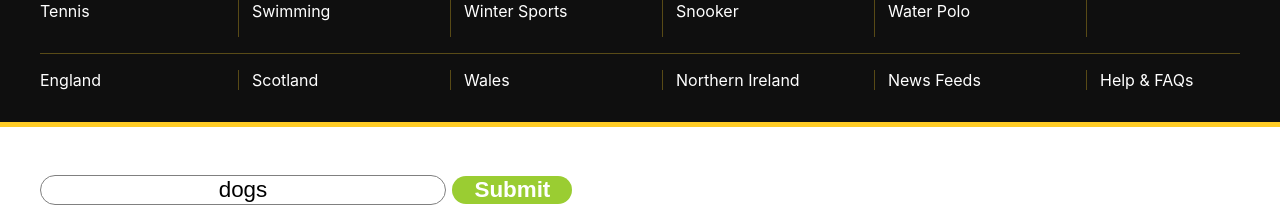
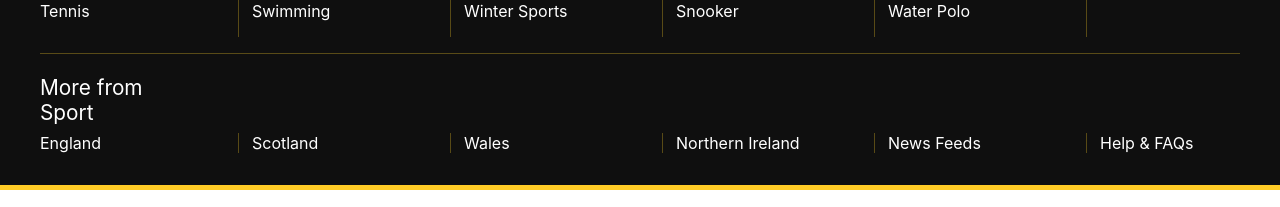
Before and after one commit to nbaldzhiev/sports-site-layout, a React (Create React App) app: page / in a window 1280 px wide. Both pictures are taken after a click on the picture 1228 px from the left and 37 px from the top of the page. Shown: the part 292-499 px from the top of the page. Built offline with nearby package versions, Linux system fonts and the light colour scheme; no server answers.

Commit message:
add more from sport paragraph

```diff
--- a/src/App.css
+++ b/src/App.css
@@ -304,4 +304,20 @@ input {
     width: 140px;
     color: #ffffff;
   }
+
+  .collapsible-menu-more-from-sport-row {
+    display: block;
+    width: 1200px;
+    margin: 0 auto;
+  }
+
+  .more-from-sport {
+    font-size: 1.3rem;
+    width: 150px;
+    margin-bottom: 0;
+  }
+
+  .collapsible-menu-bottom-row-items > p {
+    margin-top: 0.5rem;
+  }
 }
--- a/src/App.js
+++ b/src/App.js
@@ -125,6 +125,9 @@ function App() {
             </div>
           </div>
           <div className="collapsible-menu-bottom-row">
+            <div className="collapsible-menu-more-from-sport-row">
+              <p className="collapsible-item more-from-sport">More from Sport</p>
+            </div>
             <div className="collapsible-menu-bottom-row-items">
               <p className="collapsible-item first-item">England</p>
               <p className="collapsible-item">Scotland</p>
```
